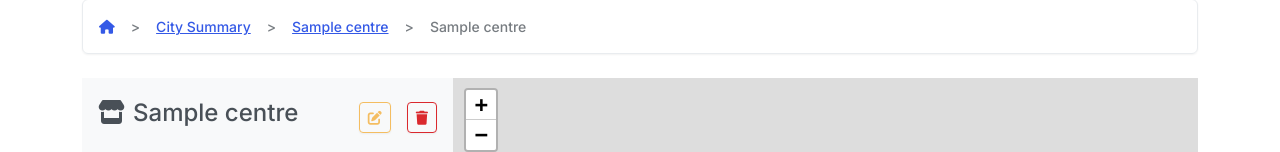
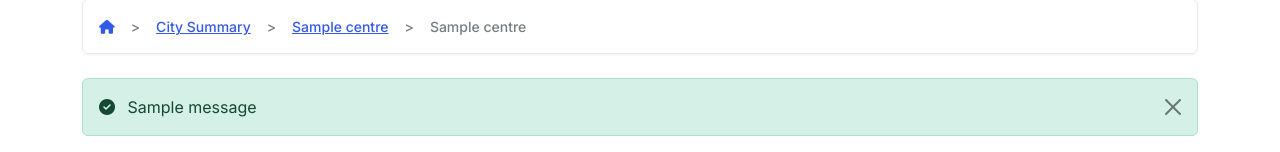
Before and after one commit to tinamalincoln/COMP693-Shopping-Centre-Dashboard, a Flask app: template app/templates/centredetails.html in a window 1280 px wide. Shown: the part 81-233 px from the top of the page. Run offline with Flask 3, Linux system fonts and the light colour scheme; the template is opened without the code that fills it: most values are stand-ins (such as "Sample title", 1, 10 or a date in 2020); one stand-in notice (Sample message) is shown; some libraries are stand-ins or nearby versions.

Commit message:
Update centredetails.html

```diff
--- a/app/templates/centredetails.html
+++ b/app/templates/centredetails.html
@@ -1,6 +1,6 @@
 {% extends "layout.html" %}
 
-{% block title %}Shopping Centre Details{% endblock %}
+{% block title %}{{ centre.name }} Details{% endblock %}
 
 {% block breadcrumbs %}
 <nav aria-label="breadcrumb">
@@ -21,24 +21,23 @@
 </nav>
 {% endblock %}
 
+
+{% block content %}
+<!-- Page-specific CSS -->
+<link rel="stylesheet" href="{{ url_for('static', filename='css/centredetails.css') }}">
+
     <!-- Flash Messages -->
     {% with messages = get_flashed_messages(with_categories=true) %}
       {% if messages %}
-        <div class="mb-3">
         {% for category, message in messages %}
-            <div class="alert alert-{{ category }} alert-dismissible fade show" role="alert">
+          <div class="alert alert-{{ category }} alert-dismissible fade show mb-4" role="alert">
             <i class="fas fa-{% if category == 'success' %}check-circle{% else %}exclamation-circle{% endif %} me-2"></i>
             {{ message }}
             <button type="button" class="btn-close" data-bs-dismiss="alert" aria-label="Close"></button>
           </div>
         {% endfor %}
-        </div>
       {% endif %}
     {% endwith %}
-
-{% block content %}
-<!-- Page-specific CSS -->
-<link rel="stylesheet" href="{{ url_for('static', filename='css/centredetails.css') }}">
 
 {% if centre %}
 <div class="full-height-container">
```
Lines whose indentation alone changed are shown as unchanged.
